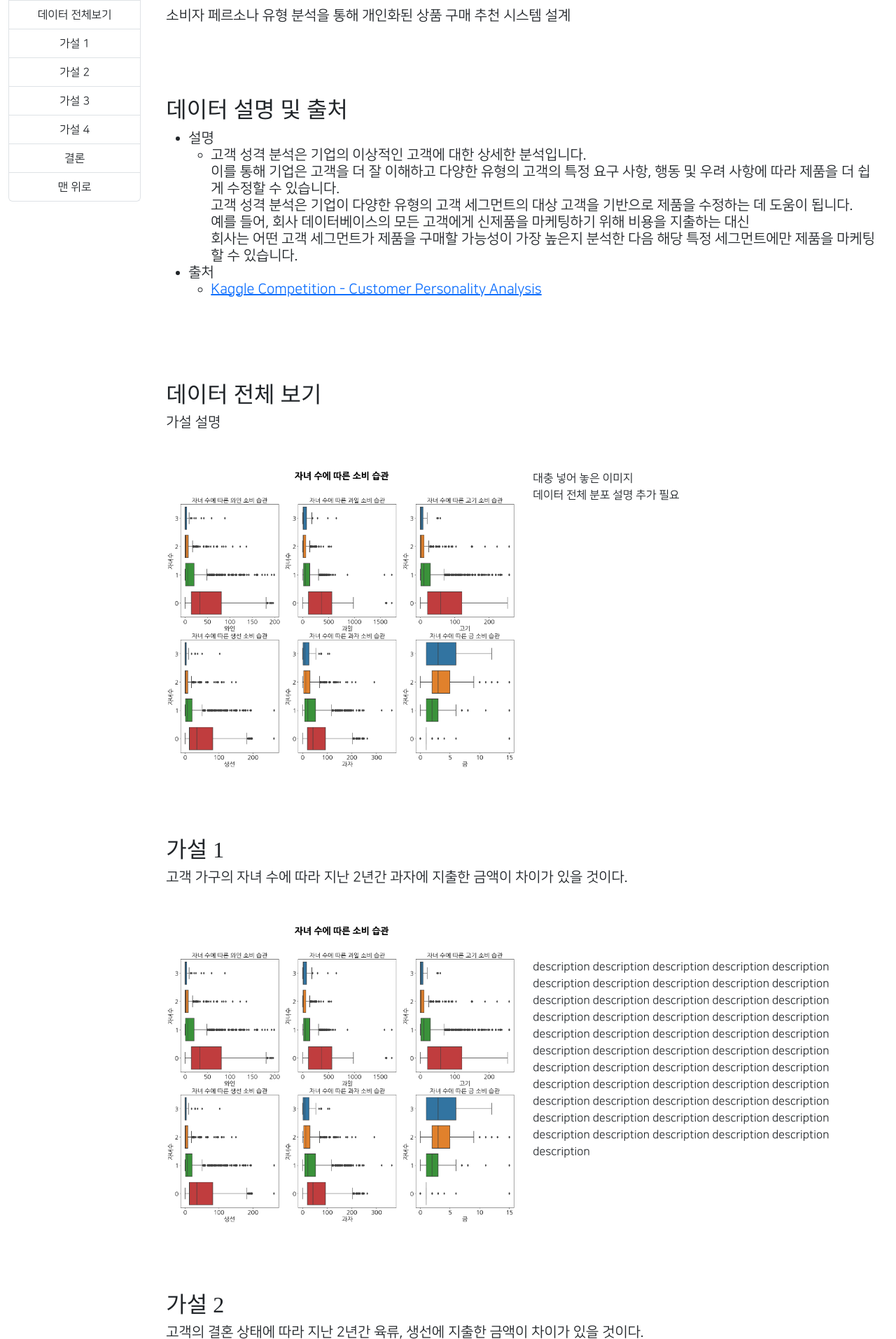
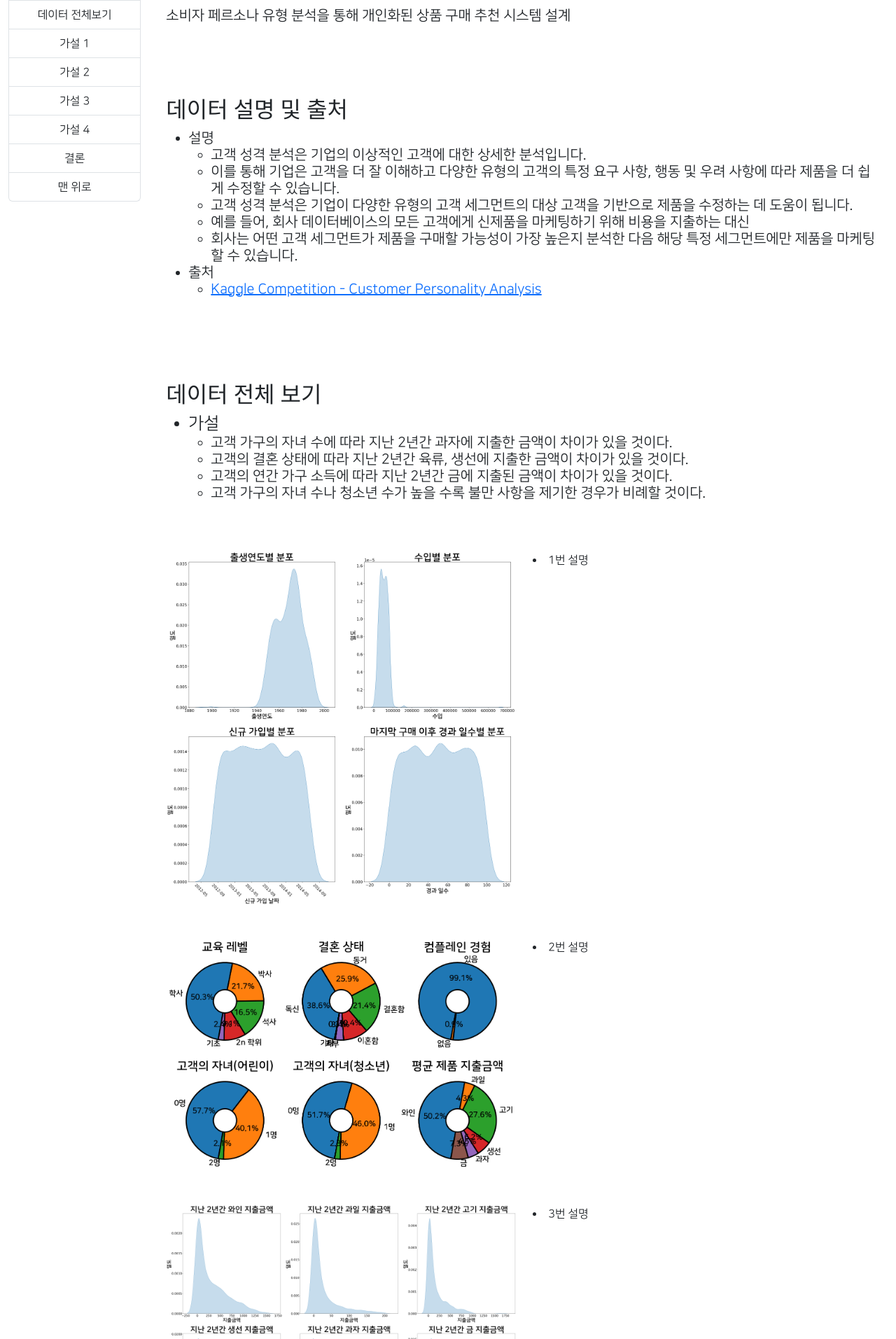
Before and after one commit to hunnxx/Programmers_Monthly_Project_1_a2, a Django app: page / in a window 1280 px wide. Shown: the part 364-2277 px from the top of the page at 70% size. Run offline with Django 4.2, Linux system fonts and the light colour scheme; some libraries are stand-ins or nearby versions; some web fonts are replaced.

Commit message:
add description
설명 추가 및 디자인 세부 수정

```diff
--- a/monthly_proj_1/eda/templates/home.html
+++ b/monthly_proj_1/eda/templates/home.html
@@ -20,7 +20,6 @@
                 <div class="col-2 text-white">
                     <span class="align-bottom" style="font-size: 15pt;">Github Repository </span><a href="https://github.com/hunnxx/Programmers_Monthly_Project_1_a2"><img src="{% static 'github_icon_white.png' %}" width="50px" class="pt-3"></a>
                 </div>
-            </div>
         </header>
 
         <div class="container-xxl bd-gutter mt-3 my-md-4 bd-layout">
@@ -70,13 +69,11 @@
                                                 설명
                                             </li>
                                             <ul>
-                                                <li>
-                                                    고객 성격 분석은 기업의 이상적인 고객에 대한 상세한 분석입니다.<br>
-                                                    이를 통해 기업은 고객을 더 잘 이해하고 다양한 유형의 고객의 특정 요구 사항, 행동 및 우려 사항에 따라 제품을 더 쉽게 수정할 수 있습니다.<br>
-                                                    고객 성격 분석은 기업이 다양한 유형의 고객 세그먼트의 대상 고객을 기반으로 제품을 수정하는 데 도움이 됩니다.<br>
-                                                    예를 들어, 회사 데이터베이스의 모든 고객에게 신제품을 마케팅하기 위해 비용을 지출하는 대신<br>
-                                                    회사는 어떤 고객 세그먼트가 제품을 구매할 가능성이 가장 높은지 분석한 다음 해당 특정 세그먼트에만 제품을 마케팅할 수 있습니다.
-                                                </li>
+                                                <li> 고객 성격 분석은 기업의 이상적인 고객에 대한 상세한 분석입니다. </li>
+                                                <li> 이를 통해 기업은 고객을 더 잘 이해하고 다양한 유형의 고객의 특정 요구 사항, 행동 및 우려 사항에 따라 제품을 더 쉽게 수정할 수 있습니다.</li>
+                                                <li> 고객 성격 분석은 기업이 다양한 유형의 고객 세그먼트의 대상 고객을 기반으로 제품을 수정하는 데 도움이 됩니다.</li>
+                                                <li> 예를 들어, 회사 데이터베이스의 모든 고객에게 신제품을 마케팅하기 위해 비용을 지출하는 대신 </li>
+                                                <li> 회사는 어떤 고객 세그먼트가 제품을 구매할 가능성이 가장 높은지 분석한 다음 해당 특정 세그먼트에만 제품을 마케팅할 수 있습니다. </li>
                                             </ul>
                                             <li>
                                                 출처
@@ -98,18 +95,43 @@
                                     <p></p>
                                     <p></p>
                                     <p></p>
+                                    <h2 style="font-family: NanumBold;">데이터 전체 보기</h2>
+                                    <h4>
+                                        <ul>
+                                            <li>
+                                                가설
+                                            </li>
+                                            <h5>
+                                                <ul>
+                                                    <li> 고객 가구의 자녀 수에 따라 지난 2년간 과자에 지출한 금액이 차이가 있을 것이다. </li>
+                                                    <li> 고객의 결혼 상태에 따라 지난 2년간 육류, 생선에 지출한 금액이 차이가 있을 것이다. </li>
+                                                    <li> 고객의 연간 가구 소득에 따라 지난 2년간 금에 지출된 금액이 차이가 있을 것이다.</li>
+                                                    <li> 고객 가구의 자녀 수나 청소년 수가 높을 수록 불만 사항을 제기한 경우가 비례할 것이다. </li>
+                                                </ul>
+                                            </h5>
 
-                                    <h2 style="font-family: NanumBold;">데이터 전체 보기</h2>
-                                    <h5>가설 설명</h5>
 
-                                    {% for src in hypo1 %}
+                                        </ul>
+                                    </h4>
+
+
+                                    {% for src in hypo0 %}
                                     <div class="row mt-5">
                                         <div class="col">
+                                            <!-- <img src={% static 'theory_1.png' %} class="rounded" loading="lazy" style="width: 500px"> -->
                                             <img src="{% get_static_prefix %}{{src}}" class="rounded" loading="lazy" style="width: 500px">
                                         </div>
                                         <div class="col">
-                                            대충 넣어 놓은 이미지<br>
-                                            데이터 전체 분포 설명 추가 필요<br>
+                                            {% if src == 'theory_0_1.png' %}
+                                                <li> 1번 설명 </li>
+                                            {% endif %}
+                                            {% if src == 'theory_0_2.png' %}
+                                                <li> 2번 설명 </li>
+                                            {% endif %}
+
+                                            {% if src == 'theory_0_3.png' %}
+                                                <li> 3번 설명 </li>
+                                            {% endif %}
 
                                         </div>
                                     </div>
@@ -135,13 +157,9 @@
                                             <img src="{% get_static_prefix %}{{src}}" class="rounded" loading="lazy" style="width: 500px">
                                         </div>
                                         <div class="col mt-5">
-                                            description description description description description description description description
-                                            description description description description description description description description
-                                            description description description description description description description description
-                                            description description description description description description description description
-                                            description description description description description description description description
-                                            description description description description description description description description
-                                            description description description description description description description description
+                                            {% if src == 'theory_1.png' %}
+                                                <li> 설명과 그래프를 분할하는게 좋을듯 하네오</li>
+                                            {% endif %}
                                         </div>
                                     </div>
                                     {% endfor %}
@@ -165,13 +183,17 @@
                                             <img src="{% get_static_prefix %}{{src}}" class="rounded" loading="lazy" style="width: 500px">
                                         </div>
                                         <div class="col mt-5">
-                                            description description description description description description description description
-                                            description description description description description description description description
-                                            description description description description description description description description
-                                            description description description description description description description description
-                                            description description description description description description description description
-                                            description description description description description description description description
-                                            description description description description description description description description
+                                            {% if src == 'theory_2_1.png' %}
+                                            <li> 결혼상태에 따라 Alone의 경우 매우 낮은 소비량을 보였다. </li>
+                                            <li> Yolo는 와인과 금에 대한 소비가 다른 소비보다 월등히 높다.</li>
+                                            <li> 고기, 생선, 과일, 금의 경우 Absurd 유형이 가장 많이 산다는 것을 알 수 있다. </li>
+                                            <li> 결론적으로 고기, 생선을 사는 사람들은 Absurd, Yolo, Alone을 제외한 나머지는 비슷한 금액을 지출하며 산다. </li>
+                                            <li> 상대적으로 Absurd는 큰 지출을, Yolo, Alone는 적은 지출을 하는 모습을 보인다.</li>
+                                            {% endif %}
+                                            {% if src == 'theory_2_2.png' %}
+
+                                            {% endif %}
+
                                         </div>
                                     </div>
                                     {% endfor %}
@@ -195,13 +217,18 @@
                                             <img src="{% get_static_prefix %}{{src}}" class="rounded" loading="lazy" style="width: 500px">
                                         </div>
                                         <div class="col mt-5">
-                                            description description description description description description description description
-                                            description description description description description description description description
-                                            description description description description description description description description
-                                            description description description description description description description description
-                                            description description description description description description description description
-                                            description description description description description description description description
-                                            description description description description description description description description
+                                            {% if src == 'theory_3_1.png' %}
+                                                <li> 전체적인 분포를 보기는 힘든 그래프지만 확실하게 소득이 엄청 높은 사람의 금투자량이 적은 특이점과 소득이 없는 사람이 금을 엄청 사는 특이점을 보인다 </li>
+                                            {% endif %}
+                                            {% if src == 'theory_3_2.png' %}
+                                                <li> 일반적으로는 소득이 높을 수록 분포의 표준 편차가 크며 소득이 적다</li>
+                                                <li> 가장 빈도가 많은 금 구매량이 0원인 것으로 보아 소득이 적을 수록 금을 아예 구매하지 않는 인구가 많다</li>
+                                            {% endif %}
+
+                                            {% if src == 'theory_3_3.png' %}
+                                                <li> 1번 그래프와 2번 그래프를 합쳐서 봤을 때 전체적으로 금 구매량이 저소득일 수록 없는 사람이 많아 평균 금 구매량은 소득과 비례하는 모습을 보여준다</li>
+                                                <li> 다만 소득이 존재하지 않을때는 조금 올라간 모습을 보여주는데 이는 이미 자산이 좀 있는 사람이 돈을 벌지 않고 투자만 하여 소득이 적은 사람보다 투자량이 높을것으로 추정된다</li>
+                                            {% endif %}
                                         </div>
                                     </div>
                                     {% endfor %}
@@ -225,13 +252,15 @@
                                             <img src="{% get_static_prefix %}{{src}}" class="rounded" loading="lazy" style="width: 500px">
                                         </div>
                                         <div class="col mt-5">
-                                            description description description description description description description description
-                                            description description description description description description description description
-                                            description description description description description description description description
-                                            description description description description description description description description
-                                            description description description description description description description description
-                                            description description description description description description description description
-                                            description description description description description description description description
+                                            {% if src == 'theory_4_1.png' %}
+                                                <li> 자녀 수 혹은 자녀 존재 여부와 컴플레인 비율은 정비례한다</li>
+                                            {% endif %}
+                                            {% if src == 'theory_4_2.png' %}
+                                                <li> 청소년 존재 여부와 컴플레인 비율은 관계가 없음 </li>
+                                            {% endif %}
+                                            {% if src == 'theory_4_3.png' %}
+                                                <li>청소년 수는 많을 수록 컴플레인 비율이 증가하는 경향이 보일 가능성이 있으나, 청소년 수 표본의 종류가(3 이상의 표본 필요) 부족해 증명 불가                                                </li>
+                                            {% endif %}
                                         </div>
                                     </div>
                                     {% endfor %}
@@ -288,6 +317,5 @@
             </div>
         </div>
         <footer></footer>
-
     </body>
 </html>
```
